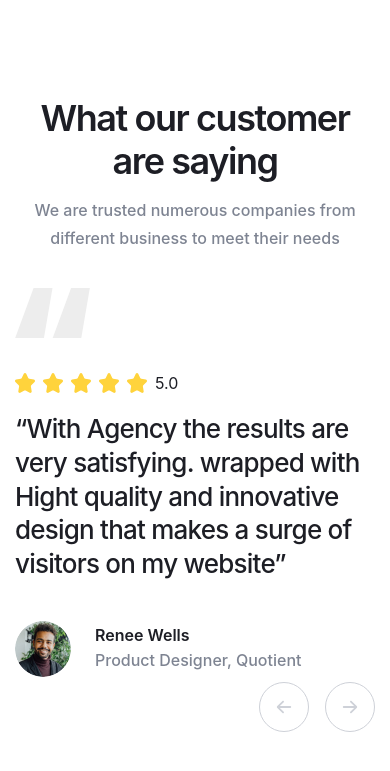
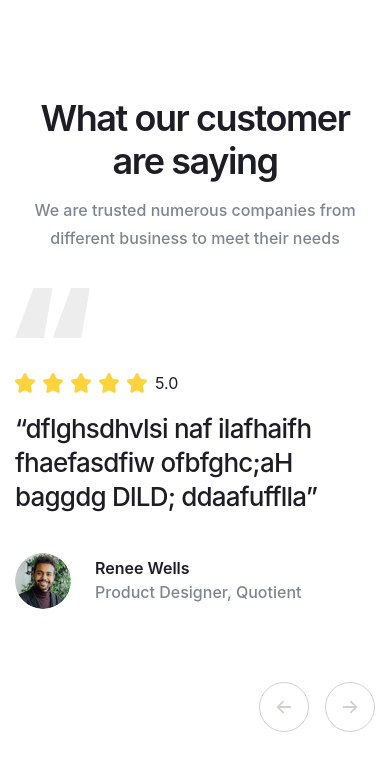
Before and after one commit to ItalyanecXXX/coca, a website built with Vite: page src/index.html in a window 390 px wide. Both pictures are taken after a click on the element 350 px from the left and 6131 px from the top of the page. Shown: the part 5425-6196 px from the top of the page. Built offline with nearby package versions, Linux system fonts and the light colour scheme; files whose address does not match are found by name.

Commit message:
Fix sliede

```diff
--- a/src/html/components/home/testimonials.html
+++ b/src/html/components/home/testimonials.html
@@ -61,9 +61,8 @@
               <span class="testimonials__reting-num text-p-default"> 5.0 </span>
             </div>
             <p class="testimonials__comment-text heading-h3">
-              “With Agency the results are very satisfying. wrapped with Hight
-              quality and innovative design that makes a surge of visitors on my
-              website”
+              “dflghsdhvlsi naf ilafhaifh fhaefasdfiw ofbfghc;aH baggdg DlLD;
+              ddaafufflla”
             </p>
             <address class="testimonials__comment-author">
               <img
--- a/src/js/components/home/slider.js
+++ b/src/js/components/home/slider.js
@@ -1,5 +1,5 @@
 import Swiper from 'swiper';
-import { Autoplay, Navigation, Pagination } from 'swiper/modules';
+import { Autoplay, Navigation, Pagination, EffectFade } from 'swiper/modules';
 import 'swiper/css';
 import 'swiper/css/navigation';
 import 'swiper/css/pagination';
@@ -7,6 +7,7 @@ import 'swiper/css/pagination';
 export const usePartnerSlider = () => {
   new Swiper('.partners__swaiper', {
     modules: [Autoplay],
+    enabled: true,
     slidesPerView: 'auto',
     spaceBetween: 32,
     loop: true,
@@ -20,6 +21,12 @@ export const usePartnerSlider = () => {
     },
 
     speed: 700,
+
+    breakpoints: {
+      993: {
+        enabled: false,
+      },
+    },
   });
 };
 
@@ -76,10 +83,14 @@ export const useInsightSlider = () => {
 
 export const useTestimonialsSlider = () => {
   new Swiper('.testimonials__swiper', {
-    modules: [Navigation],
+    modules: [Navigation, EffectFade],
     slidesPerView: 1,
     spaceBetween: 22,
-    loop: true,
+    effect: 'fade',
+
+    fadeEffect: {
+      crossFade: true,
+    },
 
     navigation: {
       nextEl: '.testimonials__btn--next',
```
